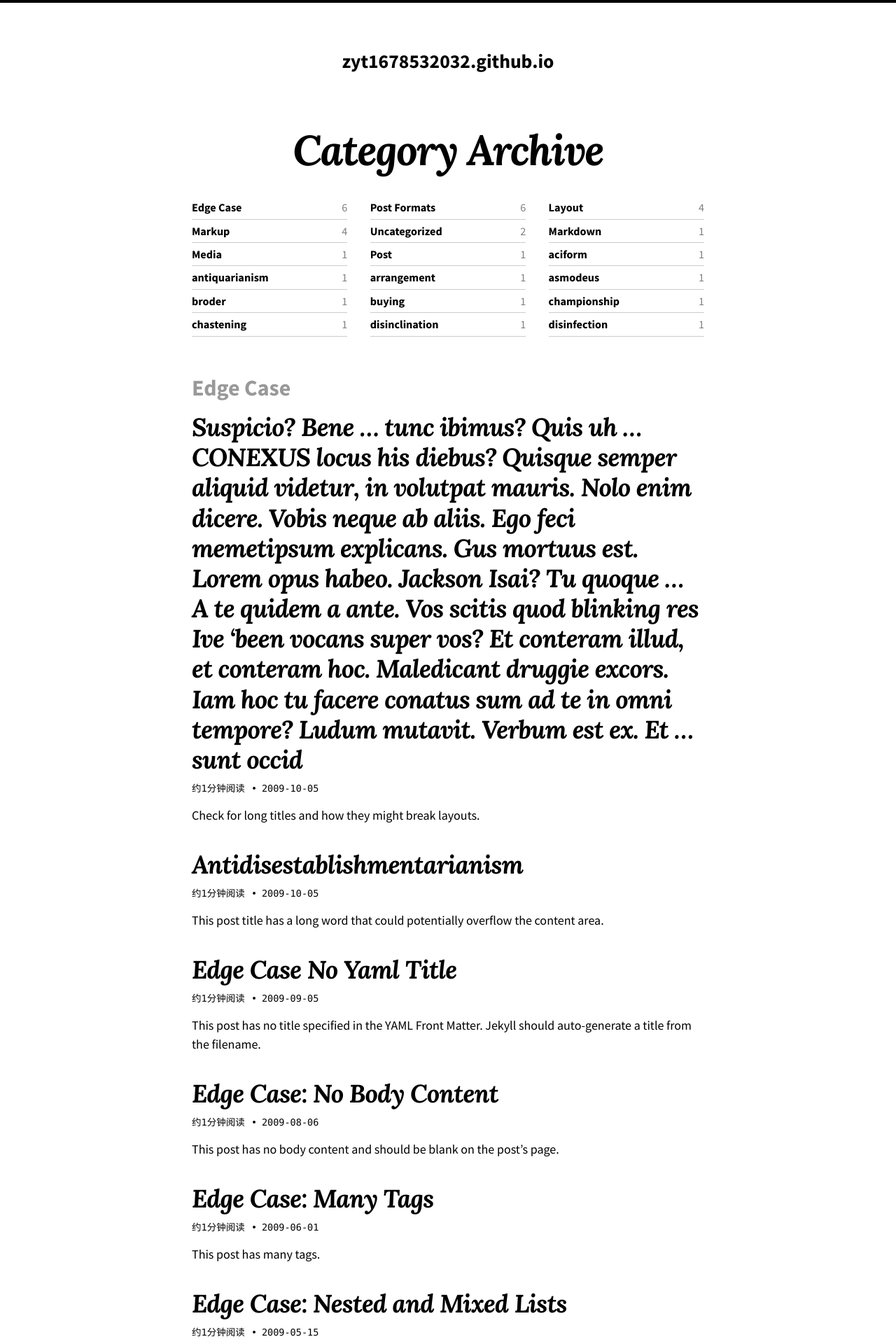
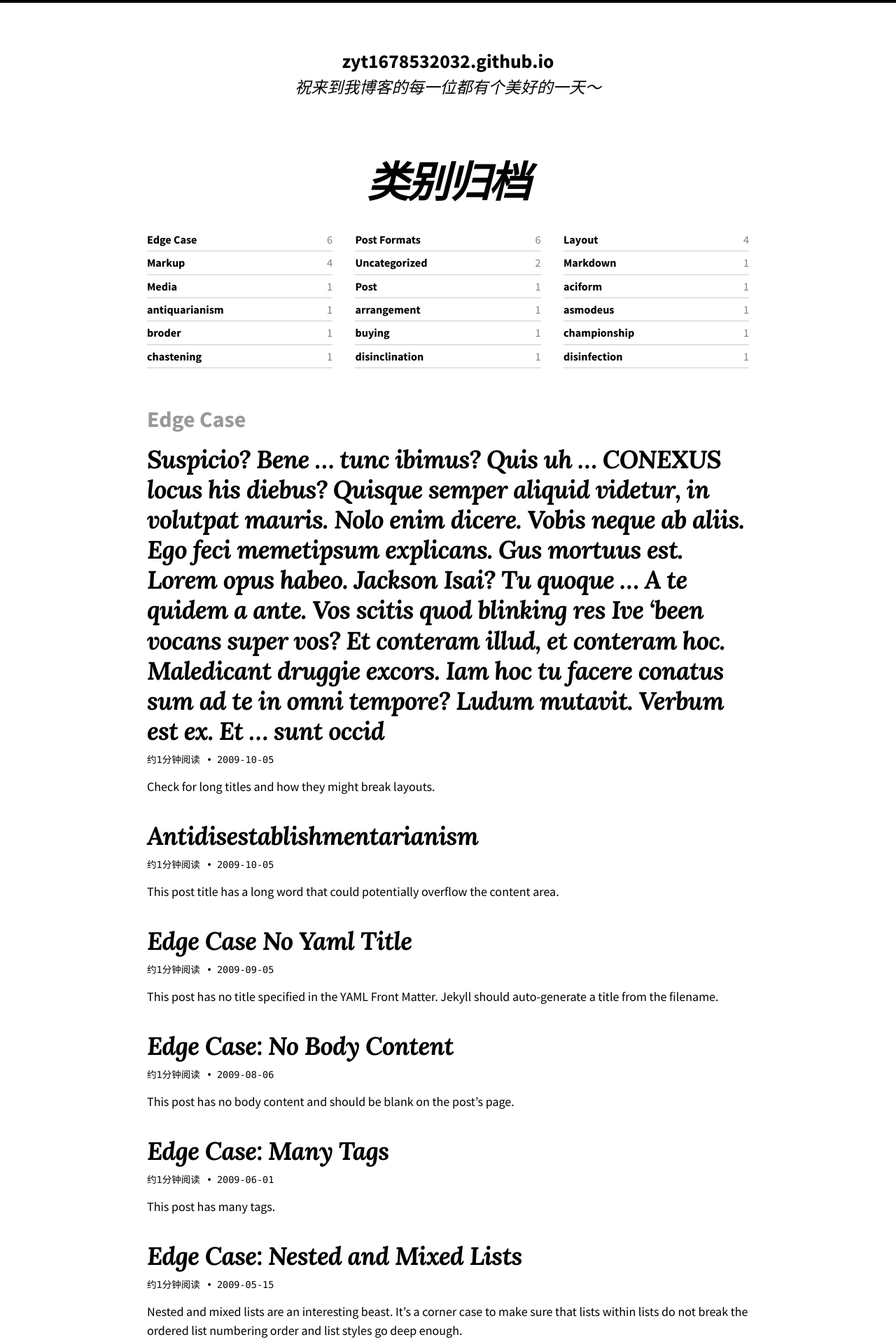
Before and after one commit to zyt1678532032/zyt1678532032.github.io, a Jekyll site: the page built from categories.md, in a window 1280 px wide. Shown: the top 1920 px of the page at 70% size. Built offline with Jekyll 4.4.1, drawn with Linux system fonts in a browser that asks for light colours; nearby versions of some CDN libraries; comment, search, counter and statistics services are not loaded.

Commit message:
feat:添加description

```diff
--- a/_config.yml
+++ b/_config.yml
@@ -13,18 +13,21 @@
 # you will see them accessed via {{ site.title }}, {{ site.email }}, and so on.
 # You can create any custom variable you would like, and they will be accessible
 # in the templates via {{ site.myvariable }}.
+
 #theme: jekyll-theme-so-simple
 remote_theme: mmistakes/so-simple-theme@3.2.0
+
 skin: "/assets/css/skins/default.css"
 locale: zh-cn # 语言设置en-US
-#title: "My Awesome Site"
-#description: "It really is the best."
+#title: "祝来到我博客的每一位都有个美好的一天～"
+description: "祝来到我博客的每一位都有个美好的一天～"
 baseurl: # the subpath of your site, e.g. "/blog"
 url: # the base hostname & protocol for your site e.g. "https://mmistakes.github.io"
-logo: # path of site logo, e.g. "/images/logo.png"
+#logo: "/images/logo.jpg" # path of site logo, e.g. "/images/logo.png"
 date_format: "%Y-%m-%d" # 时间设置
 read_time: true # reading time estimates, e.g. true
 words_per_minute: 200
+
 mathjax:
   enable: # MathJax equations, e.g. true, false (default)
   combo:  # "tex-svg" (default), "tex-mml-chtml", etc.: docs.mathjax.org/en/latest/web/components/combined.html
--- a/_sass/so-simple/_global.scss
+++ b/_sass/so-simple/_global.scss
@@ -83,9 +83,8 @@
 }
 
 .site-description {
-  margin-bottom: 1em;
   font-family: $description-font-family;
-  @include fluid-type($min-vw, $max-vw, $h5-min, $h5-max);
+  @include fluid-type($min-vw, $max-vw, $h3-min, $h3-max);
   font-weight: 400;
   font-style: italic;
 }
--- a/_sass/so-simple/_variables.scss
+++ b/_sass/so-simple/_variables.scss
@@ -4,7 +4,7 @@
 
 /* Breakpoint widths */
 $small: 320px !default;
-$medium: 768px !default;
+$medium: 896px !default;
 $large: 1024px !default;
 $xlarge: 1280px !default;
 
--- a/categories.md
+++ b/categories.md
@@ -1,5 +1,5 @@
 ---
-title: Category Archive
+title: 类别归档
 layout: categories
 permalink: /categories/
 show_excerpts: true
```
Also changed, not shown: tags.md (+1 -1 lines).
